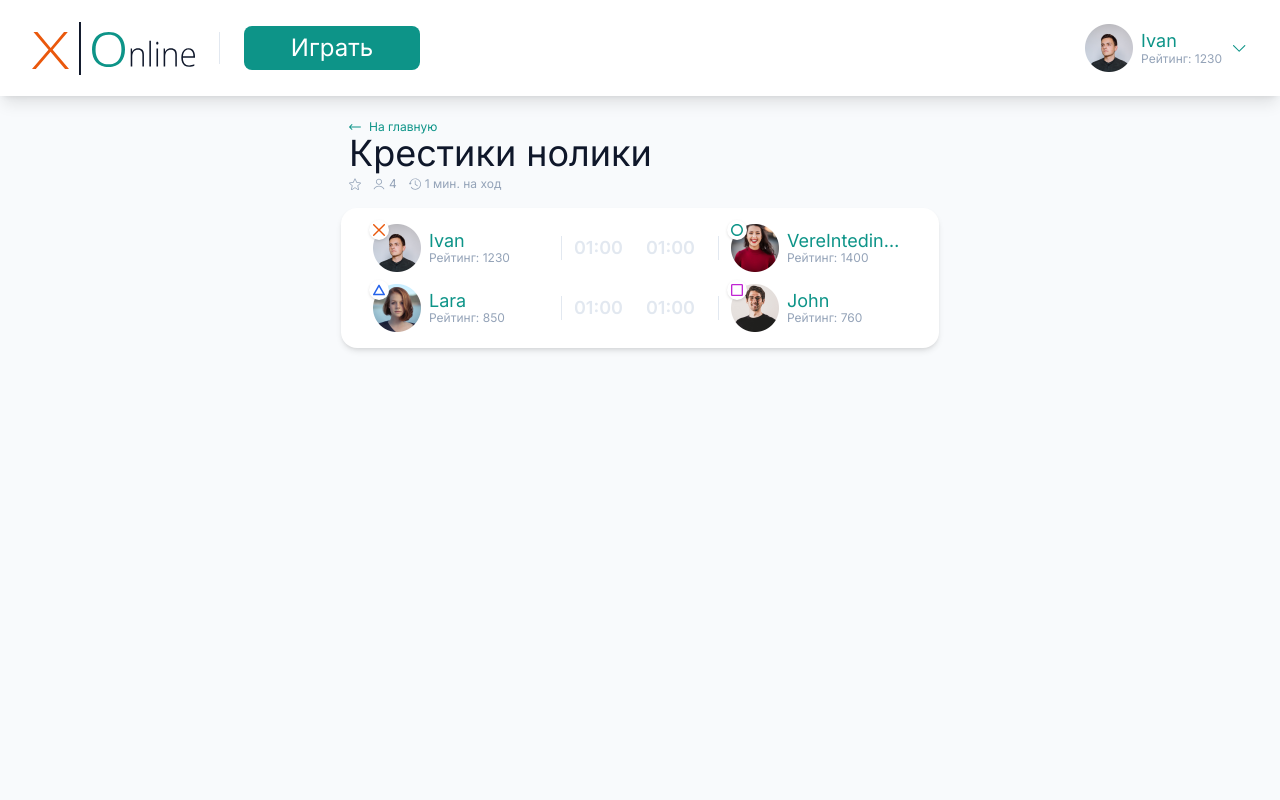
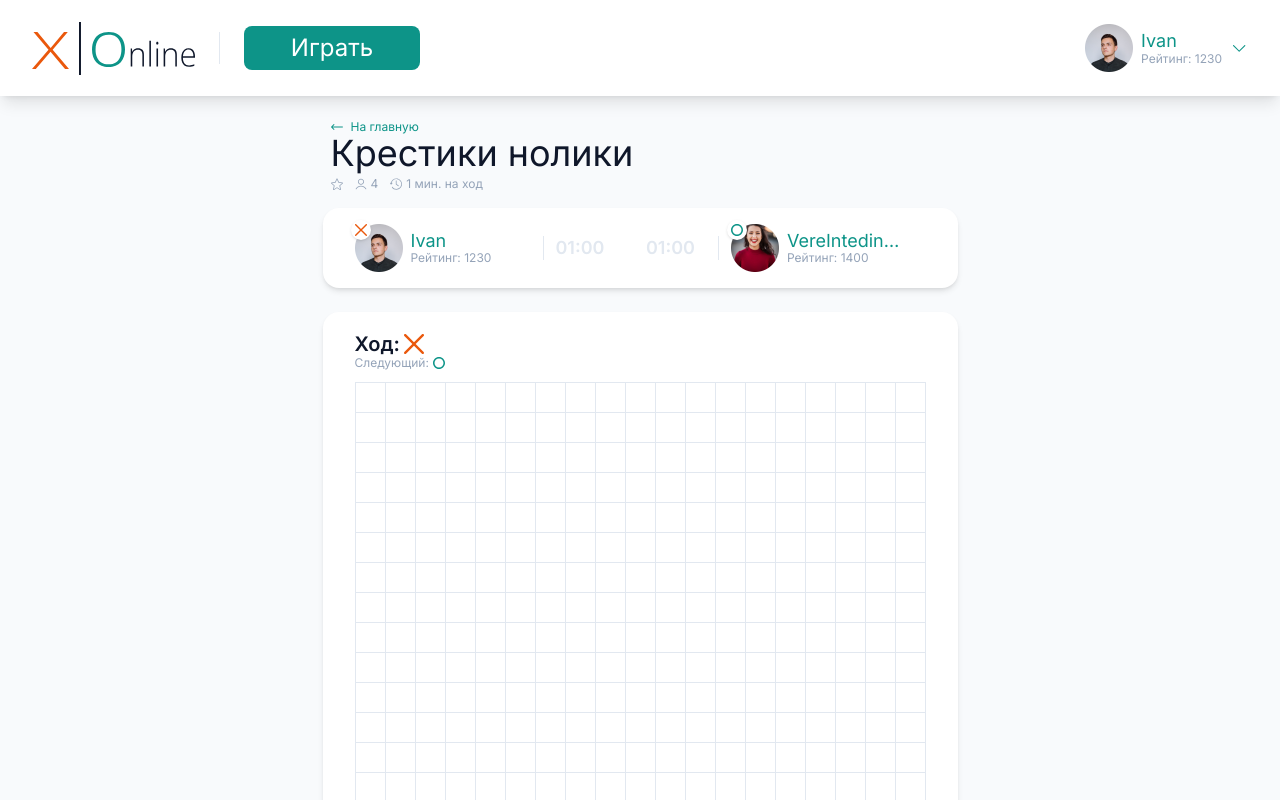
Before and after one commit to EkaterinaYurchyk2022/tic-tac-toe-online, a Next.js app: page / in a window 1280 px wide. Shown: the top 800 px of the page. Built offline with nearby package versions, Linux system fonts and the light colour scheme.

Commit message:
refactor: game module refactoring (finish)

```diff
--- a/components/game-new/Game.jsx
+++ b/components/game-new/Game.jsx
@@ -4,16 +4,34 @@ import { GameInfo } from "./ui/GameInfo";
 import { GameTitle } from "./ui/GameTitle";
 import { PlayerInfo } from "./ui/PlayerInfo";
 import { PLAYERS } from "./constants";
+import { GameMoveInfo } from "./ui/GameMoveInfo";
+import { GameCell } from "./ui/GameCell";
+import { useGameState } from "./model/useGameState";
+import { GameOverModal } from "./ui/GameOverModal";
+
+const PLAYERS_COUNT = 2;
 
 export function Game() {
+  const {
+    cells,
+    currentMove,
+    nextMove,
+    handleCellClick,
+    winnerSymbol,
+    winnerSequence,
+  } = useGameState(PLAYERS_COUNT);
+
+  const winnerPlayer = PLAYERS.find((player) => player.symbol === winnerSymbol);
+
   return (
+    <>
       <GameLayout
         backLink={<BackLink />}
         title={<GameTitle />}
         gameInfo={
           <GameInfo isRatingGame timeMode={"1 мин. на ход"} playersCount={4} />
         }
-      playersList={PLAYERS.map((player, index) => (
+        playersList={PLAYERS.slice(0, PLAYERS_COUNT).map((player, index) => (
           <PlayerInfo
             key={player.id}
             avatar={player.avatar}
@@ -24,6 +42,35 @@ export function Game() {
             isRight={index % 2 === 1}
           />
         ))}
+        gameMoveInfo={
+          <GameMoveInfo currentMove={currentMove} nextMove={nextMove} />
+        }
+        gameCells={cells.map((cell, index) => (
+          <GameCell
+            key={index}
+            disabled={!!winnerSymbol}
+            isWinner={winnerSequence?.includes(index)}
+            onClick={() => {
+              handleCellClick(index);
+            }}
+            symbol={cell}
           />
+        ))}
+      />
+      <GameOverModal
+        players={PLAYERS.slice(0, PLAYERS_COUNT).map((player, index) => (
+          <PlayerInfo
+            key={player.id}
+            avatar={player.avatar}
+            name={player.name}
+            rating={player.rating}
+            seconds={60}
+            symbol={player.symbol}
+            isRight={index % 2 === 1}
+          />
+        ))}
+        winnerName={winnerPlayer?.name}
+      />
+    </>
   );
 }
--- a/components/game/model.js
+++ b/components/game-new/model/computeWinner.js
@@ -1,14 +1,3 @@
-import { MOVE_ORDER } from "../game-new/constants";
-
-export function getNextMove(currentMove, playersCount, playersTimeOver) {
-  const slicedMoveOrder = MOVE_ORDER.slice(0, playersCount).filter(
-    (symbol) => !playersTimeOver.includes(symbol),
-  );
-
-  const nextMoveIndex = slicedMoveOrder.indexOf(currentMove) + 1;
-  return slicedMoveOrder[nextMoveIndex] ?? slicedMoveOrder[0];
-}
-
 export function computeWinner(cells, sequenceSize = 5, fieldSize = 19) {
   const gap = Math.floor(sequenceSize / 2);
 
--- /dev/null
+++ b/components/game-new/model/getNextMove.js
@@ -0,0 +1,10 @@
+import { MOVE_ORDER } from "../constants";
+
+export function getNextMove(currentMove, playersCount, playersTimeOver) {
+  const slicedMoveOrder = MOVE_ORDER.slice(0, playersCount).filter(
+    (symbol) => !playersTimeOver.includes(symbol),
+  );
+
+  const nextMoveIndex = slicedMoveOrder.indexOf(currentMove) + 1;
+  return slicedMoveOrder[nextMoveIndex] ?? slicedMoveOrder[0];
+}
--- a/components/game/useGameState.js
+++ b/components/game-new/model/useGameState.js
@@ -1,6 +1,7 @@
 import { useState } from "react";
-import { GAME_SYMBOLS } from "../game-new/constants";
-import { computeWinner, getNextMove } from "./model";
+import { GAME_SYMBOLS } from "../constants";
+import { computeWinner } from "./computeWinner";
+import { getNextMove } from "./getNextMove";
 
 export function useGameState(playersCount) {
   const [{ cells, currentMove, playersTimeOver }, setGameState] = useState(
@@ -16,7 +17,7 @@ export function useGameState(playersCount) {
   const nextMove = getNextMove(currentMove, playersCount, playersTimeOver);
 
   const winnerSymbol =
-    nextMove === currentMove ? currentMove : winnerSequence?.[0];
+    nextMove === currentMove ? currentMove : cells[winnerSequence?.[0]];
 
   const handleCellClick = (index) => {
     setGameState((lastGameState) => {
--- /dev/null
+++ b/components/game-new/ui/GameCell.jsx
@@ -0,0 +1,17 @@
+import clsx from "clsx";
+import { GameSymbol } from "./GameSymbol";
+
+export function GameCell({ onClick, isWinner, disabled, symbol }) {
+  return (
+    <button
+      disabled={disabled}
+      onClick={onClick}
+      className={clsx(
+        "border border-slate-200 -ml-px -mt-px flex items-center justify-center",
+        isWinner && "bg-orange-600/10",
+      )}
+    >
+      {symbol && <GameSymbol symbol={symbol} className="w-5 h-5" />}
+    </button>
+  );
+}
--- a/components/game-new/ui/GameLayout.jsx
+++ b/components/game-new/ui/GameLayout.jsx
@@ -1,8 +1,14 @@
-import { clsx } from "clsx";
-
-export function GameLayout({ backLink, title, gameInfo, playersList }) {
+export function GameLayout({
+  backLink,
+  title,
+  gameInfo,
+  playersList,
+  gameMoveInfo,
+  actions,
+  gameCells,
+}) {
   return (
-    <div>
+    <div className="pb-10">
       <div className="pl-2">
         {backLink}
         {title}
@@ -10,11 +16,20 @@ export function GameLayout({ backLink, title, gameInfo, playersList }) {
       </div>
       <div
         className={
-          "mt-4 bg-white rounded-2xl shadow-md px-8 py-4 grid grid-cols-2 gap-3"
+          "mt-4 bg-white rounded-2xl shadow-md px-8 py-4 justify-between grid grid-cols-2 gap-3"
         }
       >
         {playersList}
       </div>
+      <div className={"mt-6 bg-white rounded-2xl shadow-md px-8  pt-5 pb-7"}>
+        <div className="flex gap-3 items-center">
+          <div className="mr-auto">{gameMoveInfo}</div>
+          {actions}
+        </div>
+        <div className="grid grid-cols-[repeat(19,_30px)] grid-rows-[repeat(19,_30px)] pl-px pt-px mt-3">
+          {gameCells}
+        </div>
+      </div>
     </div>
   );
 }
--- /dev/null
+++ b/components/game-new/ui/GameMoveInfo.jsx
@@ -0,0 +1,14 @@
+import { GameSymbol } from "./GameSymbol";
+
+export function GameMoveInfo({ actions, currentMove, nextMove }) {
+  return (
+    <>
+      <div className="flex items-center gap-1 text-xl leading-tight font-semibold">
+        Ход: <GameSymbol symbol={currentMove} className="w-5 h-5" />
+      </div>
+      <div className="flex items-center gap-1 text-xs leading-tight text-slate-400">
+        Следующий: <GameSymbol symbol={nextMove} className="w-3 h-3" />
+      </div>
+    </>
+  );
+}
--- a/components/game-new/ui/GameOverModal.js
+++ b/components/game-new/ui/GameOverModal.js
@@ -1,13 +1,16 @@
 import { UiModal } from "../../uikit/UiModal";
 import { UiButton } from "../../uikit/UiButton";
 
-export function GameOverModal() {
+export function GameOverModal({ winnerName, players }) {
   return (
-    <UiModal width="md" isOpen={winnerSymbol} onClose={() => {}}>
+    <UiModal width="md" isOpen={winnerName} onClose={() => {}}>
       <UiModal.Header>Игра завершена!</UiModal.Header>
       <UiModal.Body>
         <div className="text-sm">
-          Победитель: <span className="text-teal-600">Ivan</span>
+          Победитель: <span className="text-teal-600">{winnerName}</span>
+        </div>
+        <div className="justify-between grid grid-cols-2 gap-3 mt-2">
+          {players}
         </div>
       </UiModal.Body>
       <UiModal.Footer>
--- a/components/game/index.js
+++ b/components/game/index.js
@@ -2,4 +2,4 @@ export { GameTitle } from "./GameTitle";
 export { GameInfo } from "./GameInfo";
 export { GameField } from "./GameField";
 export { GameSymbol } from "../game-new/ui/GameSymbol";
-export { useGameState } from "./useGameState";
+export { useGameState } from "../game-new/model/useGameState";
```
Lines whose indentation alone changed are shown as unchanged.
